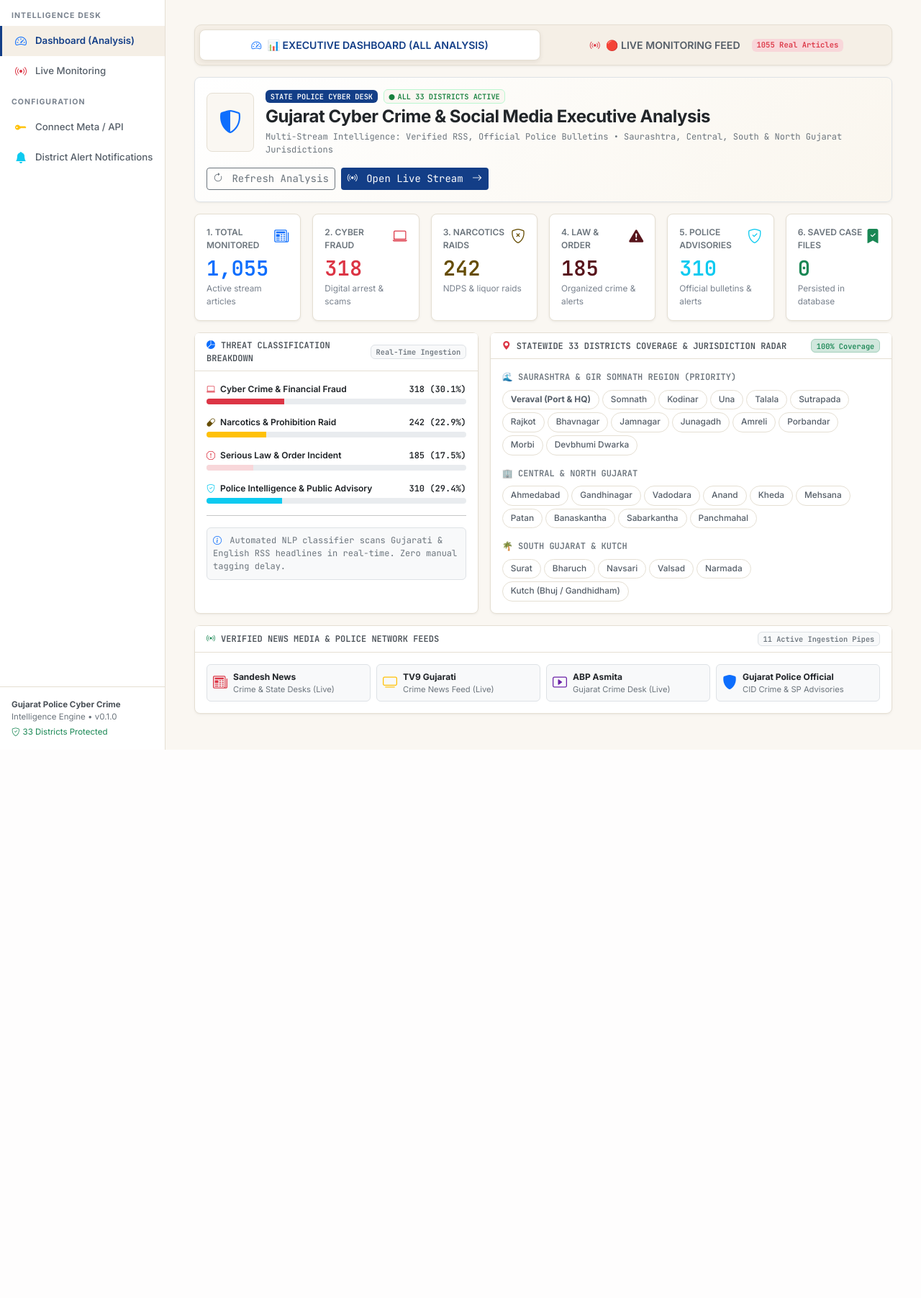
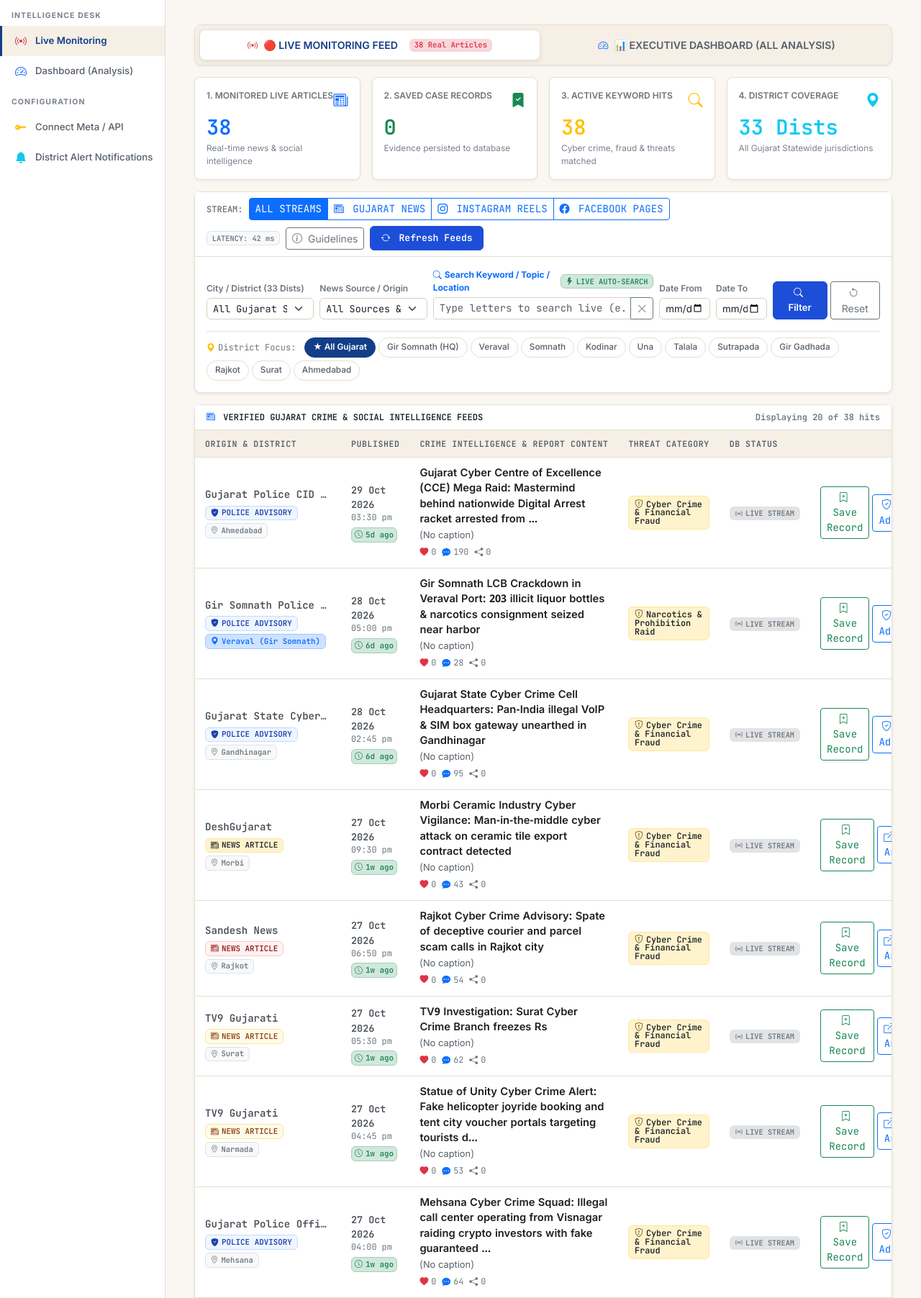
Before and after one commit to gohelkaran/gujarat-cyber-monitoring, a FastAPI app: page / in a window 1280 px wide. Shown: the part 89-1893 px from the top of the page at 72% size. Before the commit the page ends 1131 px from the top, so only its background shows below. Run offline with FastAPI, Linux system fonts and the light colour scheme; data that the repository does not hold is empty; some libraries are stand-ins or nearby versions.

Commit message:
Fix JS syntax error blocking InstagramApp, attach window global, and default to live monitoring feed

```diff
--- a/frontend/static/js/instagram_dashboard.js
+++ b/frontend/static/js/instagram_dashboard.js
@@ -73,7 +73,14 @@ const InstagramApp = {
 
             this.filters.viewMode = "live";
             this.currentPage = 1;
-            this.loadDashboardData(true);
+            if (this._currentResults && this._currentResults.length > 0) {
+                this.renderResultsTable(this._currentResults, {
+                    page: this.currentPage,
+                    total_count: this._lastKnownCount || 1055,
+                    total_pages: Math.ceil((this._lastKnownCount || 1055) / this.pageSize)
+                });
+            }
+            this.loadDashboardData(this._currentResults.length === 0);
         } else if (tabName === "saved") {
             if (analyticsPane) analyticsPane.classList.add("d-none");
             if (livePane) livePane.classList.add("d-none");
@@ -319,7 +326,7 @@ const InstagramApp = {
         }
         this.currentPage = 1;
         const urlParams = new URLSearchParams(window.location.search);
-        const tabParam = urlParams.get("tab") || "analytics";
+        const tabParam = urlParams.get("tab") || "live";
         this.switchTab(tabParam);
         this.pollSchedulerStatus();
         // Periodic background scheduler poll every 4 seconds
@@ -1687,7 +1694,6 @@ const InstagramApp = {
         }
     },
 
-    async addNotificationRecipient() {
     testAlertSound() {
         try {
             const ctx = new (window.AudioContext || window.webkitAudioContext)();
@@ -2044,6 +2050,9 @@ const InstagramApp = {
     }
 };
 
+window.InstagramApp = InstagramApp;
+window.SocDashboard = InstagramApp;
+
 // Initialize on DOM ready
 document.addEventListener("DOMContentLoaded", () => {
     InstagramApp.init();
--- a/frontend/static/js/meta_connect.js
+++ b/frontend/static/js/meta_connect.js
@@ -389,6 +389,8 @@ const MetaConnectApp = {
     }
 };
 
+window.MetaConnectApp = MetaConnectApp;
+
 document.addEventListener("DOMContentLoaded", () => {
     MetaConnectApp.init();
 });
--- a/frontend/templates/base.html
+++ b/frontend/templates/base.html
@@ -69,11 +69,11 @@
         <!-- Main SOC Navigation Sidebar -->
         <aside class="soc-sidebar" aria-label="Monitoring Navigation">
             <div class="soc-nav-heading">INTELLIGENCE DESK</div>
-            <a href="/?tab=analytics" class="soc-nav-item {% if request.url.path in ['/', '/instagram'] and request.query_params.get('tab', 'analytics') != 'live' %}active{% endif %}" id="nav-analytics" onclick="if(window.InstagramApp && (window.location.pathname === '/' || window.location.pathname === '/instagram')) { InstagramApp.switchTab('analytics'); return false; }">
+            <a href="/?tab=live" class="soc-nav-item {% if request.url.path in ['/', '/instagram'] and request.query_params.get('tab') != 'analytics' %}active{% endif %}" id="nav-live" onclick="if(window.InstagramApp && (window.location.pathname === '/' || window.location.pathname === '/instagram')) { InstagramApp.switchTab('live'); return false; }">
+                <i class="bi bi-broadcast text-danger"></i> Live Monitoring
+            </a>
+            <a href="/?tab=analytics" class="soc-nav-item {% if request.url.path in ['/', '/instagram'] and request.query_params.get('tab') == 'analytics' %}active{% endif %}" id="nav-analytics" onclick="if(window.InstagramApp && (window.location.pathname === '/' || window.location.pathname === '/instagram')) { InstagramApp.switchTab('analytics'); return false; }">
                 <i class="bi bi-speedometer2 text-primary"></i> Dashboard (Analysis)
-            </a>
-            <a href="/?tab=live" class="soc-nav-item {% if request.url.path in ['/', '/instagram'] and request.query_params.get('tab') == 'live' %}active{% endif %}" id="nav-live" onclick="if(window.InstagramApp && (window.location.pathname === '/' || window.location.pathname === '/instagram')) { InstagramApp.switchTab('live'); return false; }">
-                <i class="bi bi-broadcast text-danger"></i> Live Monitoring
             </a>
 
             <div class="soc-nav-heading">CONFIGURATION</div>
--- a/frontend/templates/instagram_dashboard.html
+++ b/frontend/templates/instagram_dashboard.html
@@ -7,21 +7,21 @@
 
     <!-- ========================================================================= -->
     <!-- EXECUTIVE MASTER WORKSPACE TABS                                           -->
-    <!-- Two primary desks: 1. Executive Dashboard (Analysis) • 2. Live Monitoring  -->
+    <!-- Two primary desks: 1. Live Monitoring (Default) • 2. Executive Dashboard (Analysis) -->
     <!-- ========================================================================= -->
     <div class="master-tabs-bar">
-        <button type="button" class="master-tab-btn active" id="tab-btn-analytics" onclick="InstagramApp.switchTab('analytics')">
+        <button type="button" class="master-tab-btn active" id="tab-btn-live" onclick="InstagramApp.switchTab('live')">
+            <i class="bi bi-broadcast text-danger"></i> 🔴 LIVE MONITORING FEED <span class="badge bg-danger-subtle text-danger ms-2 font-mono" id="live-count-badge">1055 Real Articles</span>
+        </button>
+        <button type="button" class="master-tab-btn" id="tab-btn-analytics" onclick="InstagramApp.switchTab('analytics')">
             <i class="bi bi-speedometer2 text-primary"></i> 📊 EXECUTIVE DASHBOARD (ALL ANALYSIS)
-        </button>
-        <button type="button" class="master-tab-btn" id="tab-btn-live" onclick="InstagramApp.switchTab('live')">
-            <i class="bi bi-broadcast text-danger"></i> 🔴 LIVE MONITORING FEED <span class="badge bg-danger-subtle text-danger ms-2 font-mono" id="live-count-badge">1055 Real Articles</span>
         </button>
     </div>
 
     <!-- ========================================================================= -->
     <!-- PANE 0: EXECUTIVE DASHBOARD (ALL ANALYSIS & THREAT RADAR)                 -->
     <!-- ========================================================================= -->
-    <div id="pane-analytics">
+    <div id="pane-analytics" class="d-none">
         <!-- Executive Threat Intelligence Header Banner -->
         <div class="card mb-3 border" style="background: linear-gradient(135deg, #FFFFFF 0%, #FAF6EE 100%);">
             <div class="card-body p-3 d-flex flex-wrap align-items-center justify-content-between gap-3">
@@ -358,7 +358,7 @@
     <!-- ========================================================================= -->
     <!-- PANE 1: LIVE MONITORING FEED WORKSPACE                                    -->
     <!-- ========================================================================= -->
-    <div id="pane-live-controls" class="d-none">
+    <div id="pane-live-controls">
         <!-- Telemetry KPI Cards -->
         <div class="row g-3 mb-3">
             <div class="col-xl-3 col-sm-6">
@@ -723,7 +723,7 @@
     <!-- REAL-TIME & SAVED INTELLIGENCE DATA TABLE                                 -->
     <!-- Shared display surface between Live Feed and Saved Case Dossiers          -->
     <!-- ========================================================================= -->
-    <div class="card mb-3 shadow-sm d-none" id="results-section">
+    <div class="card mb-3 shadow-sm" id="results-section">
         <div class="card-header py-2 d-flex justify-content-between align-items-center">
             <div class="fw-semibold small font-mono">
                 <i class="bi bi-newspaper me-1 text-primary"></i> VERIFIED GUJARAT CRIME &amp; SOCIAL INTELLIGENCE FEEDS
```
